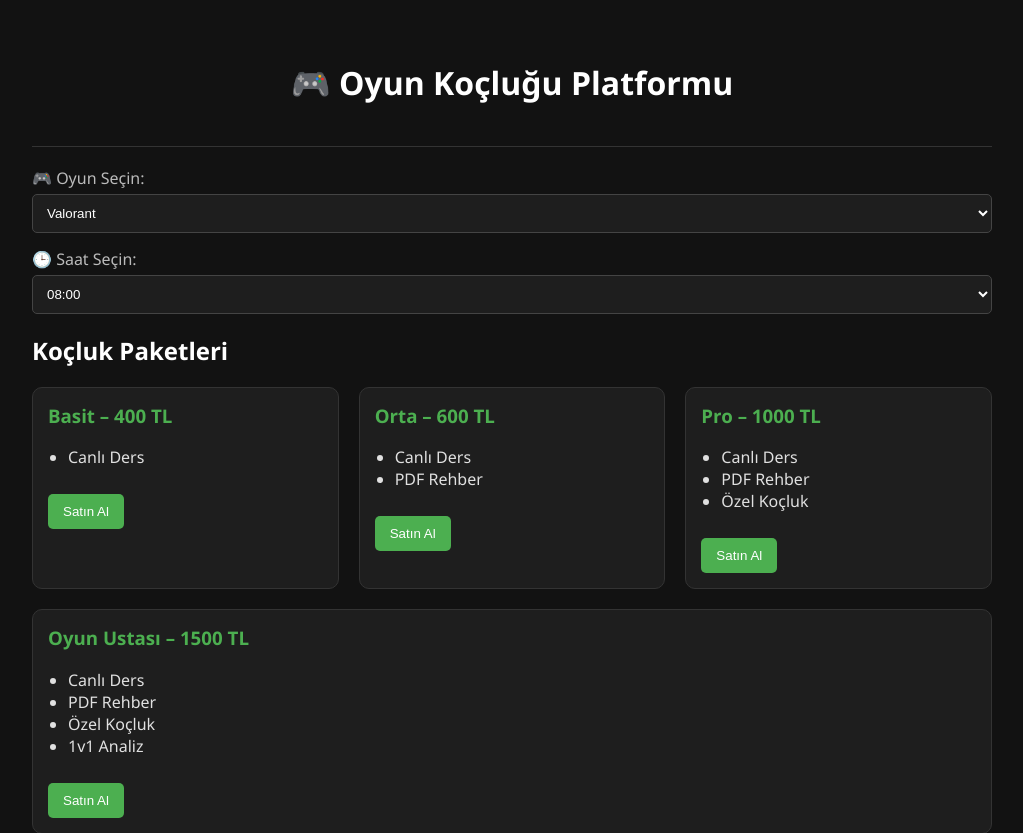
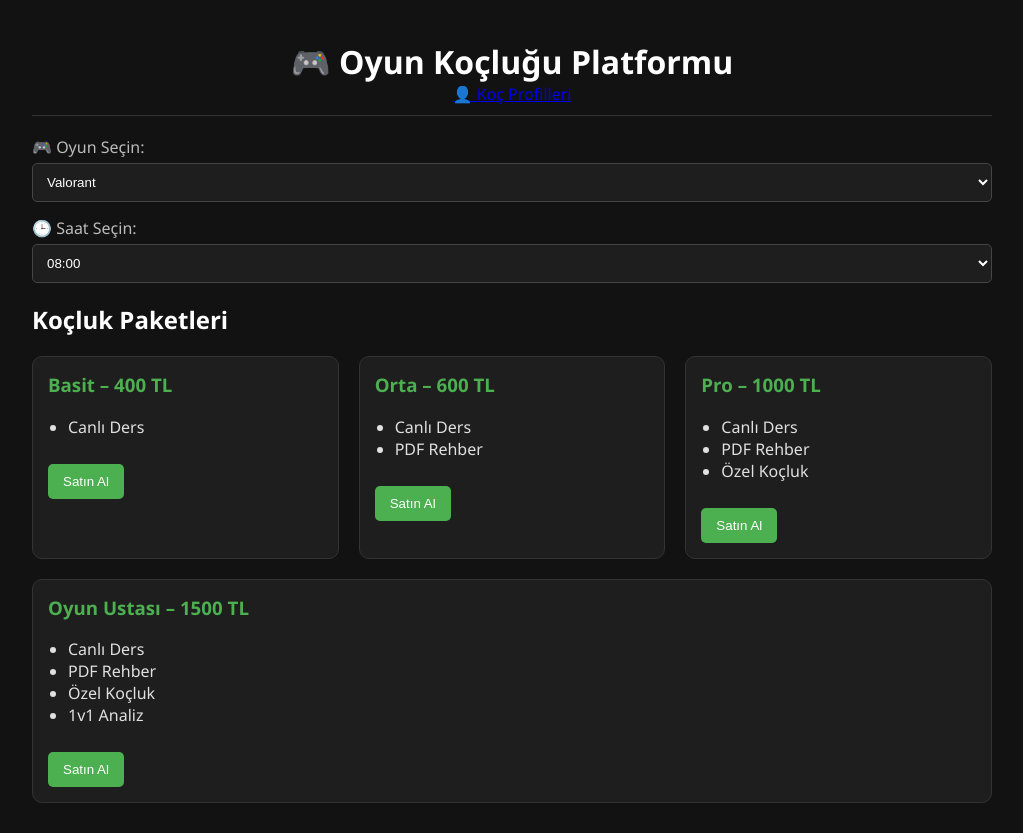
Before and after one commit to KeroRy1/GC-Game-Coaching, a Flask app: page / in a window 1280 px wide. Shown: the top 833 px of the page, without its empty margins (128-1151 px from the left). Run offline with Flask 3, Linux system fonts and the light colour scheme.

Commit message:
Update base.html

```diff
--- a/templates/base.html
+++ b/templates/base.html
@@ -8,9 +8,11 @@
 </head>
 <body>
     <div class="container">
-        <header>
-            <h1>🎮 Oyun Koçluğu Platformu</h1>
+        <header style="position: relative; padding-bottom: 10px; border-bottom: 1px solid #333;">
+            <h1 style="margin: 0;">🎮 Oyun Koçluğu Platformu</h1>
+            <a href="{{ url_for('coach_list') }}" class="top-button">👤 Koç Profilleri</a>
         </header>
+
         <main>
             {% block content %}{% endblock %}
         </main>
```
